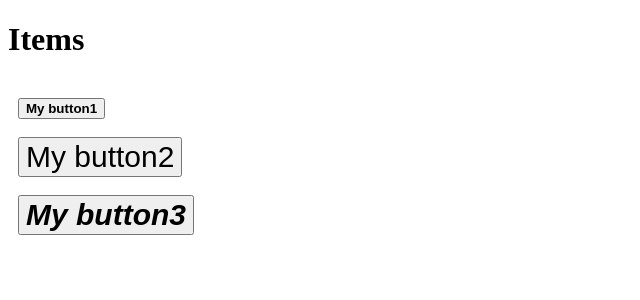
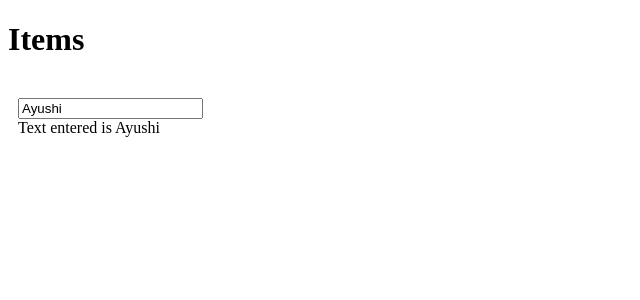
Before and after one commit to Ayushi96/learningAngular, an Angular app: page / in a window 1280 px wide. Shown: the top 300 px of the page, without its empty margins (0-640 px from the left). Built offline with nearby package versions, Linux system fonts and the light colour scheme.

Commit message:
added ngModel two way data binding to display the enterred text below text field

```diff
--- a/src/app/app.module.ts
+++ b/src/app/app.module.ts
@@ -1,4 +1,6 @@
+import { CommonModule } from '@angular/common';
 import { NgModule } from '@angular/core';
+import { FormsModule } from '@angular/forms';
 import { BrowserModule } from '@angular/platform-browser';
 
 import { AppRoutingModule } from './app-routing.module';
@@ -14,7 +16,9 @@ import { ProductListComponent } from './product-list/product-list.component';
   ],
   imports: [
     BrowserModule,
-    AppRoutingModule
+    AppRoutingModule,
+    CommonModule,
+    FormsModule
   ],
   providers: [],
   bootstrap: [AppComponent]
--- a/src/app/product-list/product-list.component.html
+++ b/src/app/product-list/product-list.component.html
@@ -5,17 +5,10 @@
 
 <br>
 <div class="ngclass">
-    <button [style.font-weight]='isBold? "bold": "normal"'>My button1</button>
-    <!-- Below notation for font-weight also works fine -->
-    <!-- <button [style.fontWeight]='isBold? "bold": "normal"'>My button1</button> -->
+
+    <input type="text" name="name" id="name" [(ngModel)]='firstName'>
     <br>
-    <br>
-    <button [style.fontSize.px]='fontSize'>My button2</button>
-    <br>
-    <br>
-    <button [ngStyle]='setStyle()'>My button3</button>
-
-    <!-- <button [ngClass]='red'>My button</button> -->
+    Text entered is {{firstName}}
 
 </div>
 <br>
--- a/src/app/product-list/product-list.component.ts
+++ b/src/app/product-list/product-list.component.ts
@@ -7,18 +7,7 @@ import { products } from '../products';
   styleUrls: ['./product-list.component.scss']
 })
 export class ProductListComponent implements OnInit {
-  isBold: boolean = true;
-  fontSize: number = 30;
-  isItalic: boolean = true;
-
-  setStyle(){
-    let style = {
-      'font-size.px' : this.fontSize,
-      'font-weight' : this.isBold? 'bold': 'normal',
-      'font-style' : this.isItalic? 'italic': 'normal'
-    }
-    return style;
-  }
+  firstName: string = 'Ayushi';
   constructor() { }
 
   ngOnInit(): void {
```
